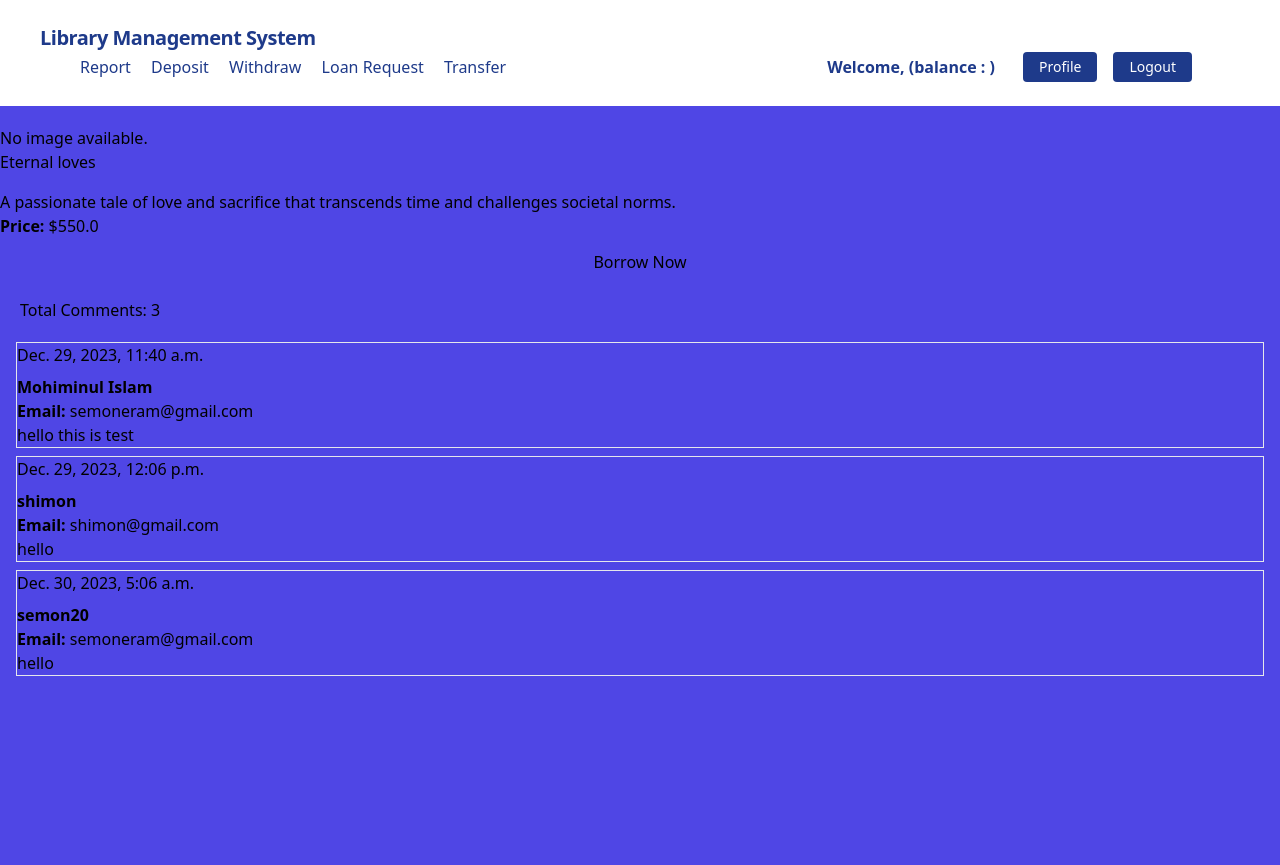
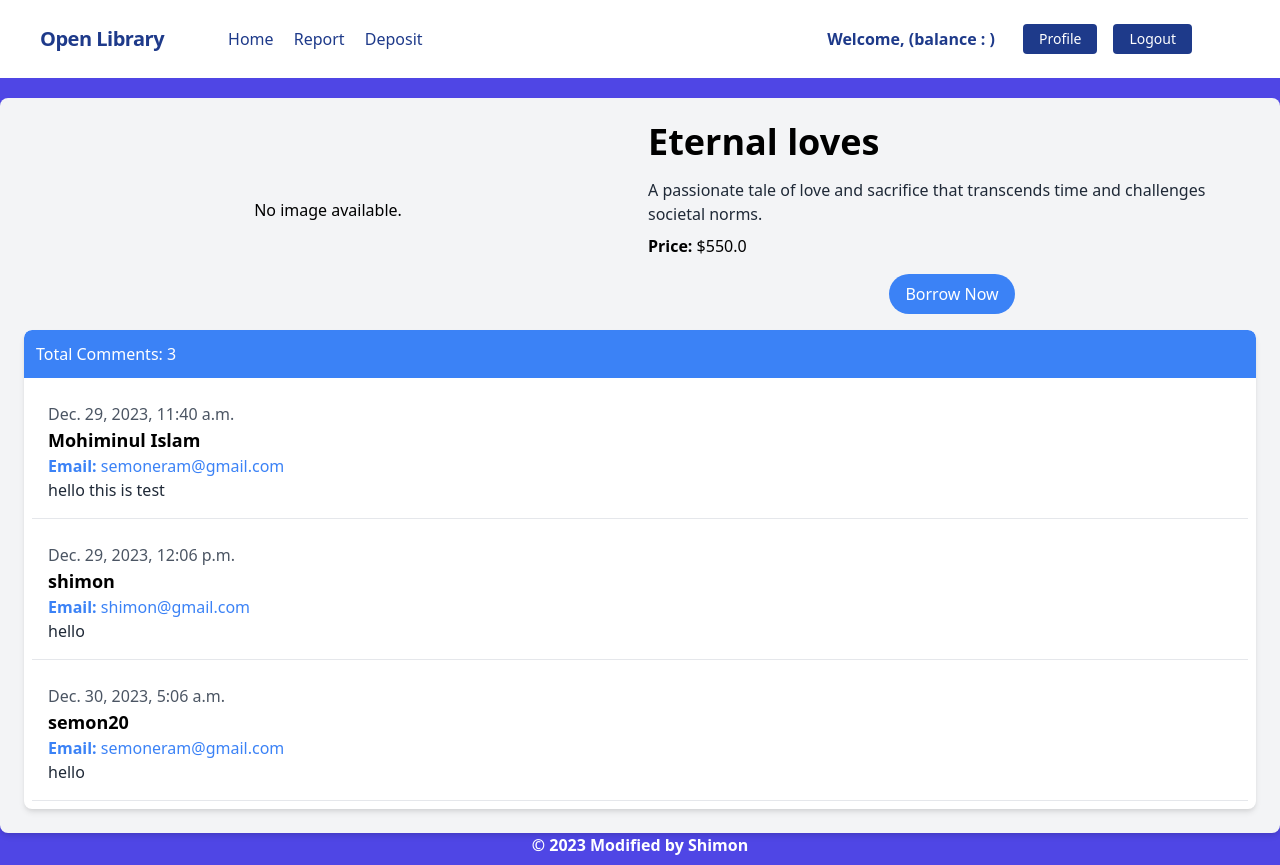
Before and after one commit to mohiminulsemon/django-assignment-6, a Django app: page /books/book_detail/1/ in a window 1280 px wide. Before the commit the page ends 676 px from the top, so only its background shows below. Run offline with Django 4.2, Linux system fonts and the light colour scheme; a user stored in the database is signed in; data comes from the database, SQL or seed files in the repository; both versions use the stored data as it was after the commit; some libraries are stand-ins or nearby versions.

Commit message:
templates modified

```diff
--- a/open_library/accounts/templates/accounts/registration.html
+++ b/open_library/accounts/templates/accounts/registration.html
@@ -41,7 +41,7 @@
                 </div>
             </div>
             <div class="flex flex-wrap -mx-3 mb-6">
-                <div class="w-full md:w-1/2 px-3 mb-6 md:mb-0">
+                <div class="w-full  px-3 mb-6 md:mb-0">
                     <label class="block uppercase tracking-wide text-gray-700 text-xs font-bold mb-2" for="{{ form.email.id_for_label }}">
                         {{ form.email.label }}
                     </label> {{ form.email }} {% if form.email.errors %} {% for error in form.email.errors %}
--- a/open_library/books/templates/book_detail.html
+++ b/open_library/books/templates/book_detail.html
@@ -4,73 +4,71 @@
 {% block title %}{{ book.name }}{% endblock %}
 
 {% block content %}
-<div class="container mt-5">
+<div class="container mt-5 bg-gray-100 p-6 rounded-lg shadow-md">
     {% if messages %}
+        <div class="alert alert-danger text-center" role="alert">
             {% for message in messages %}
-    <div style="width: 50%; margin: auto;" class="alert alert-danger alert-{{message.tags}} text-center" role="alert">
-        {{message}}
+                {{ message }}
+            {% endfor %}
         </div>
-    {% endfor %}
     {% endif %}
 
-    <div class="row">
-        <div class="col-md-6 d-flex align-items-center justify-content-center">
+    <div class="md:flex">
+        <div class="md:w-1/2 flex items-center justify-center mb-4">
             {% if book.image %}
-            <img src="{{ car.image.url }}" alt="{{ car.name }} Image" class="img-fluid">
+                <img src="{{ book.image.url }}" alt="{{ book.name }} Image" class="w-full md:w-2/3 h-auto rounded-lg shadow-md">
             {% else %}
                 <p>No image available.</p>
             {% endif %}
         </div>
-        <div class="col-md-6">
-            <h1 class="mb-4">{{ book.title }}</h1>
-            <p>{{ book.description }}</p>
-            <p><strong>Price:</strong> ${{ book.price }}</p>
+        <div class="md:w-1/2 md:ml-4">
+            <h1 class="text-4xl font-bold mb-4">{{ book.title }}</h1>
+            <p class="text-gray-800">{{ book.description }}</p>
+            <p class="mt-2"><strong>Price:</strong> ${{ book.price }}</p>
 
             {% if user.is_authenticated %}
                 {% if user in book.borrowers.all %}
-                    <form method="post" action="" class="mt-3">
+                    <form method="post" action="" class="mt-4">
                         {% csrf_token %}
-                        <div class="text-center mb-3">
-                            <button name="return_book" type="submit" class="btn btn-success">Return</button>
+                        <div class="text-center">
+                            <button name="return_book" type="submit" class="bg-green-500 text-white px-4 py-2 rounded-full hover:bg-green-600">Return</button>
                         </div>
                     </form>
-
                 {% else %}
-                    <form method="post" action="" class="mt-3">
+                    <form method="post" action="" class="mt-4">
                         {% csrf_token %}
-                        <div class="text-center mb-3">
-                            <button name="borrow_now" type="submit" class="btn btn-primary">Borrow Now</button>
+                        <div class="text-center">
+                            <button name="borrow_now" type="submit" class="bg-blue-500 text-white px-4 py-2 rounded-full hover:bg-blue-600">Borrow Now</button>
                         </div>
                     </form>
                 {% endif %}
             {% else %}
-                <p class="mt-3"><a href="{% url 'login' %}">Login</a> to borrow or return this book.</p>
+                <p class="mt-4"><a href="{% url 'login' %}" class="bg-blue-500 text-white px-4 py-2 rounded-full hover:bg-blue-600">Login</a> to borrow or return this book.</p>
             {% endif %}
         </div>
     </div>
 
-    <div class="card m-2">
-        <h5 class="p-3">Total Comments: {{comments | length}}</h5>
+    <div class="card mt-4 bg-white rounded-lg overflow-hidden shadow-md">
+        <h5 class="p-3 bg-blue-500 text-white rounded-t-lg">Total Comments: {{ comments | length }}</h5>
         {% for comment in comments %}
-        <div class="card-body border m-2">
-            <h6 class="card-subtitle mb-2 text-muted">{{comment.created_on}}</h6>
-            <p><b>{{comment.name}}</b></p>
-            <p><strong>Email:</strong> <a class="text-decoration-none"
-                    href="mailto:{{comment.email}}">{{comment.email}}</a></p>
-            <p>{{comment.body}}</p>
+            <div class="card-body border-b m-2 p-4">
+                <h6 class="text-gray-600">{{ comment.created_on }}</h6>
+                <p class="text-lg font-semibold">{{ comment.name }}</p>
+                <p class="text-blue-500"><strong>Email:</strong> <a class="text-blue-500" href="mailto:{{ comment.email }}">{{ comment.email }}</a></p>
+                <p class="text-gray-800">{{ comment.body }}</p>
             </div>
         {% endfor %}
     </div>
 
     {% if user in book.borrowers.all %}
     <!-- Display Comment Form only if the user has borrowed the book -->
-                        <div class="card m-2">
+    <div class="card m-2 bg-gray-500 p-6 text-center">
         <div class="card-body">
             <form method="post">
                 <h1>Add Comment</h1>
                 {% csrf_token %}
                 {{comment_form | crispy}}
-                                    <button name="comment" type="submit" class="btn btn-warning">Submit</button>
+                <button name="comment" type="submit" class="bg-yellow-500 text-white px-4 py-2 rounded-full hover:bg-yellow-600">Submit</button>
             </form>
         </div>
     </div>
--- a/open_library/core/templates/base.html
+++ b/open_library/core/templates/base.html
@@ -3,12 +3,16 @@
 <html lang="en">
   <head>
     <meta charset="utf-8" />
-        <meta name="viewport" content="width=device-width, initial-scale=1, shrink-to-fit=no" />
+    <meta
+      name="viewport"
+      content="width=device-width, initial-scale=1, shrink-to-fit=no"
+    />
     <meta name="description" content="Dummy Banking System" />
-        <title>
-            {% block head_title %}Library Management System{% endblock %}
-        </title>
-        <link href="https://unpkg.com/tailwindcss@^1.0/dist/tailwind.min.css" rel="stylesheet">
+    <title>{% block head_title %}Open Library{% endblock %}</title>
+    <link
+      href="https://unpkg.com/tailwindcss@^1.0/dist/tailwind.min.css"
+      rel="stylesheet"
+    />
 
     {% block head_extra %}{% endblock %}
     <style>
@@ -20,16 +24,16 @@
     </style>
   </head>
   <body class="bg-indigo-600">
-        {% include 'navbar.html' %}
-        {% block body %}
+    {% include 'navbar.html' %} {% block body %}
     <div class="lg:container lg:mx-auto" id="main">
-                {% include 'messages.html' %}
-                {% block content %}
+      {% include 'messages.html' %} {% block content %} {% endblock %}
+    </div>
+
     {% endblock %}
-            </div>
     <!-- {% include 'footer.html' %} -->
 
-        {% endblock %}
+    <p class="text-md text-white  text-center font-bold mb-2">
+      © {% now "Y" %} Modified by Shimon
+    </p>
   </body>
-
 </html>
--- a/open_library/core/templates/footer.html
+++ b/open_library/core/templates/footer.html
@@ -1,4 +1,4 @@
-<footer class="footer bg-blue-900 text-white relative border-b-2 mt-10">
+<footer class="bg-blue-900 text-white">
     <div class="container mx-auto px-6">
         <div class="mt-5 flex flex-col items-center">
             <div class="sm:w-2/3 text-center py-0 pb-2">
--- a/open_library/core/templates/navbar.html
+++ b/open_library/core/templates/navbar.html
@@ -1,6 +1,6 @@
 <nav class="flex items-center justify-between flex-wrap bg-white p-6 px-10">
     <div class="flex items-center flex-shrink-0 text-white mr-6">
-        <span class="font-semibold text-xl tracking-tight text-blue-900"><a href="/">Library Management System</a></span>
+        <span class="font-semibold text-xl tracking-tight text-blue-900"><a href="/">Open Library</a></span>
     </div>
     <div class="block lg:hidden">
         <button
@@ -11,11 +11,14 @@
             </svg>
         </button>
     </div>
-    <!-- Register Login non logged in user er jonne -->
-    <!-- Report , Withdraw, Deposit       Profile Logout logged in user -->
+
     <div class="w-full block flex-grow lg:flex lg:items-center lg:w-auto px-10">
         {% if request.user.is_authenticated %}
         <div class="text-md lg:flex-grow">
+            <a href="{% url 'home' %}"
+                class="block mt-4 lg:inline-block lg:mt-0 text-blue-900 hover:text-red-900 hover:font-black mr-4">
+                Home
+            </a>
             <a href="{% url 'transaction_report' %}"
                 class="block mt-4 lg:inline-block lg:mt-0 text-blue-900 hover:text-red-900 hover:font-black mr-4">
                 Report
@@ -23,17 +26,6 @@
             <a href="{% url 'deposit_money' %}"
                 class="block mt-4 lg:inline-block lg:mt-0 text-blue-900 hover:text-red-900 hover:font-black mr-4">
                 Deposit
-            </a>
-            <a href=""
-                class="block mt-4 lg:inline-block lg:mt-0 text-blue-900 hover:text-red-900 hover:font-black mr-4">
-                Withdraw
-            </a>
-            <a href=""
-                class="block mt-4 lg:inline-block lg:mt-0 text-blue-900 hover:text-red-900 hover:font-black mr-4">
-                Loan Request
-            </a>
-            <a href="" class="block mt-4 lg:inline-block lg:mt-0 text-blue-900 hover:text-red-900 hover:font-black mr-4">
-                Transfer
             </a>
         </div>
         <div class="flex w-auto">
--- a/open_library/transactions/models.py
+++ b/open_library/transactions/models.py
@@ -16,4 +16,4 @@
     timestamp = models.DateTimeField(auto_now_add=True)
 
     class Meta:
-        ordering = ['timestamp']
+        ordering = ['-timestamp']
```
Also changed, not shown: open_library/accounts/templates/accounts/profile.html (+36 -35 lines), open_library/core/templates/index.html (+26 -25 lines), open_library/transactions/templates/transactions/transaction_report.html (+0 -35 lines), open_library/core/static/library.jpg (added), open_library/db.sqlite3. Lines whose indentation alone changed are shown as unchanged.
